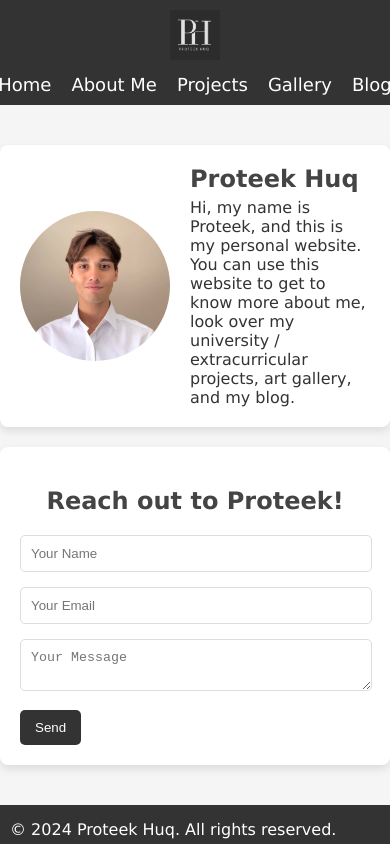
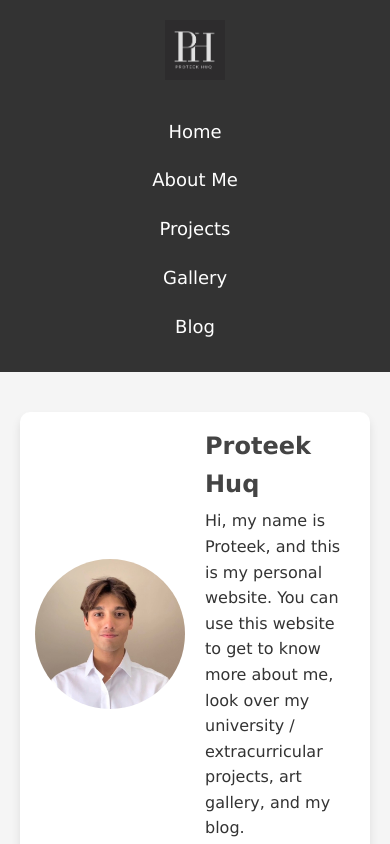
Before and after one commit to ProteekHuq/ProteekHuq, a plain HTML site: page index.html in a window 390 px wide. Shown: the top 844 px of the page. Drawn offline with Linux system fonts and the light colour scheme.

Commit message:
Update style.css

```diff
--- a/css/style.css
+++ b/css/style.css
@@ -1,83 +1,98 @@
 /* Global body styling */
 body {
-    font-family: Verdana, sans-serif, Verdana, Geneva, Tahoma, sans-serif;
+    font-family: 'Verdana', sans-serif;
     background-color: #f5f5f5;
     margin: 0;
     padding: 0;
     color: #333;
+    line-height: 1.6; /* Improves readability */
 }
 
 /* Header styling with logo and navigation */
 .header-container {
     display: flex;
     align-items: center;
-    justify-content: space-between;  /* Distribute logo and nav items evenly */
+    justify-content: space-between;
     background-color: #333;
-    padding: 10px 20px;
+    padding: 15px 20px; /* More spacing for a cleaner look */
 }
 
-/* Navigation styling */
 nav ul {
-    display: flex;  /* Display menu items in a row */
+    display: flex;
     list-style: none;
     padding: 0;
     margin: 0;
-    flex: 1;  /* Ensure nav items expand */
-    justify-content: space-evenly;  /* Space out items evenly */
+    flex: 1;
+    justify-content: flex-end; /* Aligns nav items to the right */
 }
 
 nav ul li {
-    margin: 0 10px;  /* Add spacing between items */
+    margin: 0 15px; /* More space between nav items */
 }
 
 nav ul li a {
     color: white;
     text-decoration: none;
     font-size: 18px;
+    padding: 5px 10px;
+    transition: color 0.3s ease; /* Smooth hover transition */
+}
+
+nav ul li a:hover {
+    color: #ffcc00; /* Accent color for hover */
 }
 
 /* Logo styling */
 .logo img {
-    height: 50px;
+    height: 60px; /* Increased size for better visibility */
     width: auto;
-    display: inline-block;
 }
 
 /* Main content styling */
 main {
     margin: 40px auto;
-    max-width: 1200px;
+    max-width: 1100px;
+    padding: 0 20px; /* Responsive padding */
 }
 
 section {
     background-color: white;
-    padding: 20px;
+    padding: 25px;
     margin-bottom: 30px;
-    border-radius: 8px;
-    box-shadow: 0 4px 8px rgba(0,0,0,0.1);
+    border-radius: 10px;
+    box-shadow: 0 6px 10px rgba(0, 0, 0, 0.1); /* Slightly larger shadow for emphasis */
 }
 
 h1, h2 {
     color: #444;
     text-align: center;
+    margin-bottom: 20px;
+    font-weight: 600; /* Slightly bolder for better readability */
 }
 
 /* Contact form styling */
+form {
+    max-width: 600px;
+    margin: 0 auto;
+}
+
 form input, form textarea {
-    width: calc(100% - 20px);
-    margin-bottom: 15px;
-    padding: 10px;
+    width: 100%; /* Full width with proper padding */
+    padding: 12px;
+    margin-bottom: 20px;
     border: 1px solid #ddd;
     border-radius: 5px;
+    box-sizing: border-box; /* Ensures consistent box-sizing */
 }
 
 form button {
     background-color: #333;
     color: white;
     border: none;
-    padding: 10px 15px;
+    padding: 12px 20px;
     cursor: pointer;
     border-radius: 5px;
+    transition: background-color 0.3s ease;
 }
 
 form button:hover {
@@ -87,32 +102,53 @@ form button:hover {
 /* Footer styling */
 footer {
     text-align: center;
-    padding: 10px;
+    padding: 15px;
     background-color: #333;
     color: white;
+    font-size: 14px;
 }
 
 /* Mobile responsiveness */
 @media (max-width: 768px) {
     .header-container {
-        flex-direction: row;  /* Keep header items in a row */
-        flex-wrap: wrap;      /* Allow items to wrap instead of stacking */
-        justify-content: center;  /* Center items */
+        flex-direction: column;
+        align-items: center;
+        padding: 20px; /* Increase padding for mobile */
     }
 
     nav ul {
-        flex-direction: row;  /* Keep items in a row */
-        justify-content: center; /* Center the nav items */
-        overflow-x: auto;     /* Allow horizontal scrolling if necessary */
-        white-space: nowrap;  /* Prevent items from wrapping to the next line */
+        flex-direction: column;
+        justify-content: center;
+        align-items: center;
+        margin-top: 10px; /* Add some spacing between logo and nav */
     }
 
     nav ul li {
-        margin: 0 10px;  /* Keep the same margin */
+        margin: 10px 0; /* Increase vertical spacing between nav items */
     }
 
-    /* Ensure logo is centered on smaller screens */
     .logo img {
-        margin-bottom: 10px;
+        margin-bottom: 10px; /* Space between logo and nav */
+    }
+
+    section {
+        padding: 15px; /* Slightly reduced padding for mobile */
+    }
+
+    h1, h2 {
+        font-size: 1.5rem; /* Adjust header size for small screens */
+    }
+
+    form input, form textarea {
+        padding: 10px; /* Adjust form input padding for mobile */
+    }
+
+    form button {
+        width: 100%; /* Full-width button for better touch experience */
+        padding: 12px;
+    }
+
+    footer {
+        font-size: 12px; /* Slightly smaller footer text on mobile */
     }
 }
```
